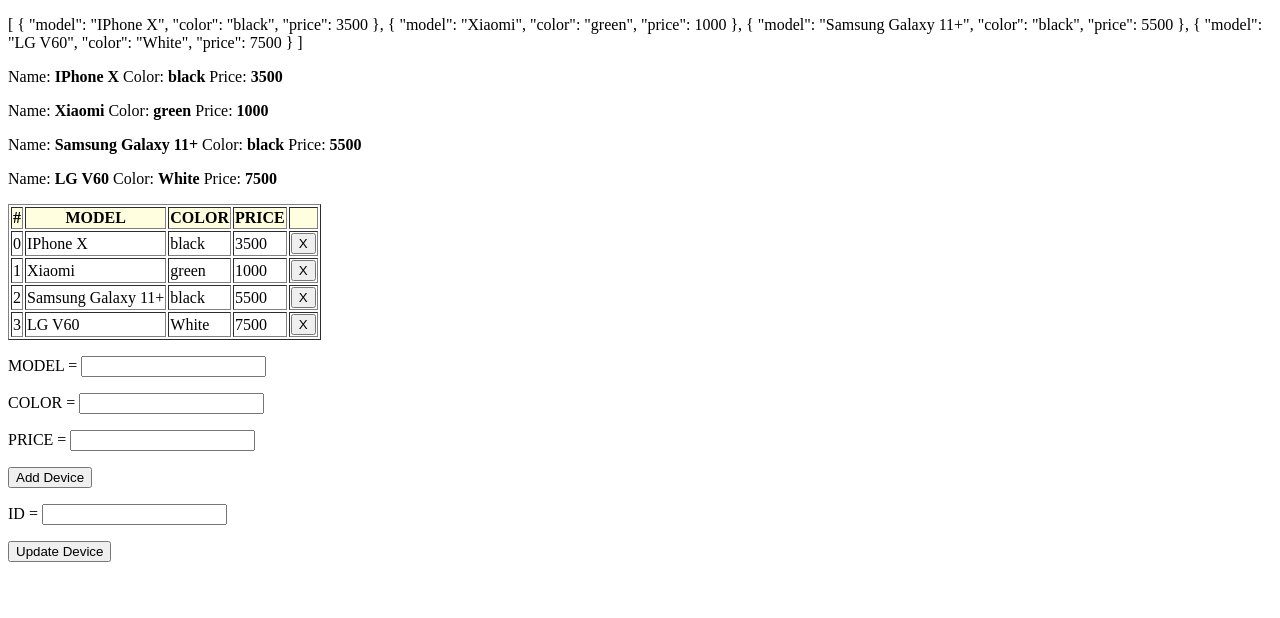
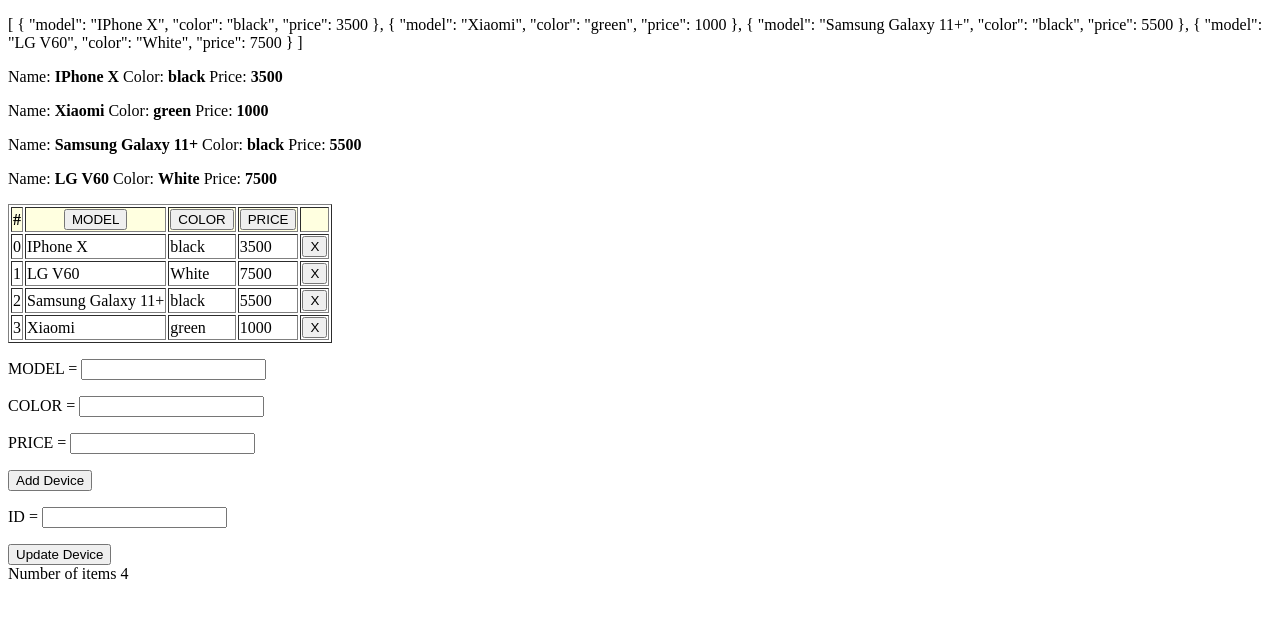
Before and after one commit to yoave11/AngularCourse, a plain HTML site: page 23-07-19/angular_ng_repeate_ex3/index.html in a window 1280 px wide. Drawn offline with nearby package versions, Linux system fonts and the light colour scheme.

Commit message:
order by

```diff
--- a/23-07-19/angular_ng_repeate_ex3/controllers.js
+++ b/23-07-19/angular_ng_repeate_ex3/controllers.js
@@ -5,22 +5,30 @@
 // DI dependency injection - IOC
 function ParentCtrl($scope, $rootScope) {
 
-    $scope.devices = [
+    $rootScope.devices = [
         new Mobile({ model: "IPhone X", color: "black", price: 3500 }),
         new Mobile({ model: "Xiaomi", color: "green", price: 1000 }),
         new Mobile({ model: "Samsung Galaxy 11+", color: "black", price: 5500 }),
         new Mobile({ model: "LG V60", color: "White", price: 7500 })
     ]
 
-    $scope.remove = (index) => $scope.devices.splice(index, 1)
+    $scope.remove = (index) => $rootScope.devices.splice(index, 1)
 
-    $scope.add = ({ model, color, price }) => $scope.devices.push(new Mobile({ model, color, price }))
+    $scope.add = ({ model, color, price }) => $rootScope.devices.push(new Mobile({ model, color, price }))
     $scope.update = ({ model, color, price }, index) => {
-        if (!index || index > $scope.devices.length - 1) {
+        if (!index || index > $rootScope.devices.length - 1) {
             alert('out of bounds!')
             return
         }
-        $scope.devices[index] = new Mobile({ model, color, price })
+        $rootScope.devices[index] = new Mobile({ model, color, price })
     }
 
+    $scope.select = index => {
+        console.log(index)
+        $scope.selected = index
+    }
 }
+
+module.controller("footerCtrl", ($scope, $rootScope) => {
+
+})
--- a/23-07-19/angular_ng_repeate_ex3/index.html
+++ b/23-07-19/angular_ng_repeate_ex3/index.html
@@ -18,15 +18,15 @@
 
         <p ng-repeat="m in devices"> Name: <b>{{m.model}}</b> Color: <b>{{m.color}}</b> Price: <b>{{m.price}}</b></p>
 
-        <table border="1">
+        <table border="1" ng-init="order='model'">
             <tr style="background:lightyellow ; padding: 10px">
                 <th>#</th>
-                <th>MODEL</th>
-                <th>COLOR</th>
-                <th>PRICE</th>
+                <th><button ng-click="order='model'">MODEL</button></th>
+                <th><button ng-click="order='color'">COLOR</button></th>
+                <th><button ng-click="order='price'">PRICE</button></th>
                 <th></th>
             </tr>
-            <tr ng-repeat="m in devices">
+            <tr ng-repeat="m in devices | orderBy: order">
                 <td> {{$index}} </td>
                 <td>{{m.model}}</td>
                 <td>{{m.color}}</td>
@@ -44,10 +44,8 @@
         <p>ID = <input type="text" ng-model="index" /></p>
         <button ng-click="update({model, color, price}, index)">Update Device</button>
 
-
     </div>
-
-
+    <div ng-controller="footerCtrl">Number of items {{devices.length}}</div>
     <br>
 </body>
 
```
